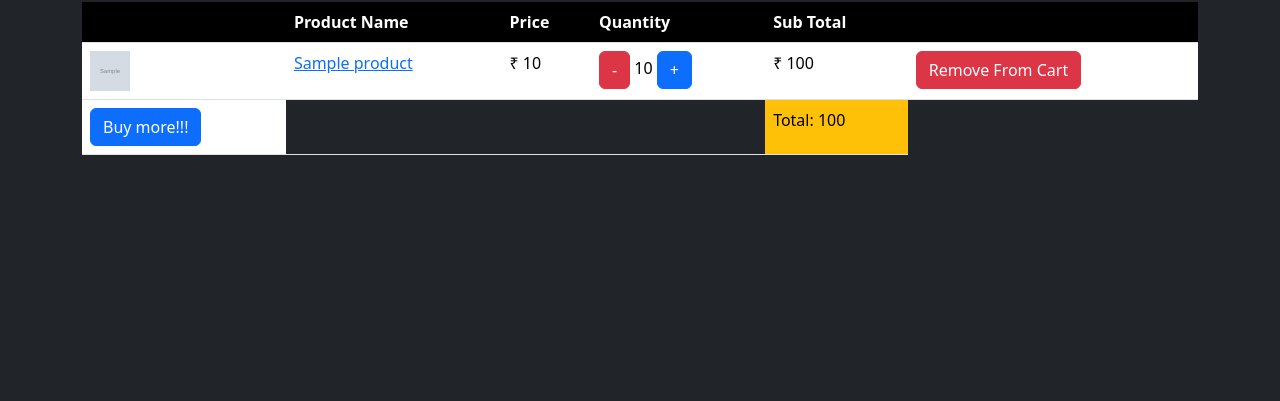
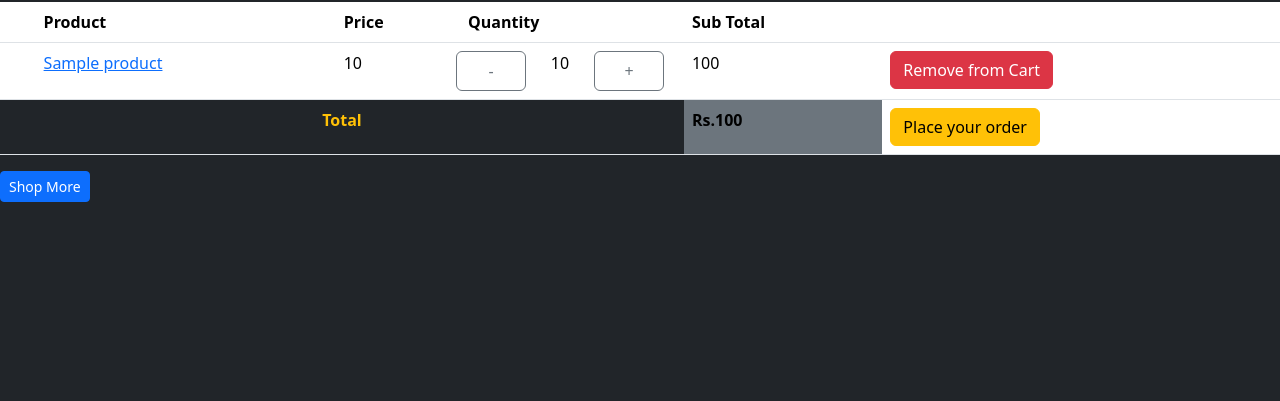
Before and after one commit to ananthakrishnanpta/b421-shop, a Django app: page /cart/ in a window 1280 px wide. Shown: the part 50-451 px from the top of the page. Run offline with Django 5.2, Linux system fonts and the light colour scheme; a user stored in the database is signed in; tables that the repository leaves empty hold one stand-in row (values such as "Sample post"); grey boxes marked "Sample" are stand-in pictures.

Commit message:
edits to cart

```diff
--- a/tshop/cart/templates/view_cart.html
+++ b/tshop/cart/templates/view_cart.html
@@ -1,19 +1,20 @@
 {% extends 'base.html' %}
 {% load static %}
-
 {% block title %}
-{{user.username}}'s Cart
+{{ user.username }}'s Cart
 {% endblock %}
 
 {% block content %}
+{% if cart_items %}
 
-<script src="{% static 'js/scripts.js' %}"></script>
-<div class="container">
-    <div class="cart-container">
 <table class="table">
-            <tr class="w-100">
-                <th></th>
-                <th>Product Name</th>
+    <thead>
+        <th>
+
+        </th>
+        <th>
+            Product
+        </th>
         <th>
             Price
         </th>
@@ -23,69 +24,52 @@
         <th>
             Sub Total
         </th>
-                <th></th>
-            </tr>
+        <th>
 
+        </th>
+    </thead>
+    <tbody>
         {% for item in cart_items %}
-            <!-- item starts here -->
-            <tr id = "item-{{item.id}}">
-                <td>
-                    <img src="{{item.product.image.url}}" alt="pic of {{item.product.name}}" class="thumbnail">
+        <tr class="h-10" id="cart-item-{{item.id}}">
+            <td class="w-auto">
+                {% if item.product.pic %}
+                    <img src="{{item.product.pic.url}}" height="20px" alt="An image of {{item.product.name}}">
+                {% endif %}
             </td>
             <td>
-                    <a href="{% url 'prod_detail' item.product.id %}">
-                    {{item.product.name}}
-                    </a>
+                <a href="{% url 'prod_detail' item.product.id %}">{{item.product.name }}</a>
             </td>
-
             <td>
-                    &#8377; {{item.product.price}}
+                {{item.product.price}}
             </td>
-
-                <td>
-                    <button class="btn btn-danger" id = "btn-rem-{{item.id}}" onclick="updateCart('{{item.id}}', false)">
+            <td class="grid">
+                <div class="row w-100">
+                <button onclick="updateCart('{% url 'rem_quantity' item.id %}', {{ item.id }}, false, '{{ csrf_token }}')" class="btn btn-outline-secondary col align-middle">
                     -
                 </button>
-                    <span id = "item-qnty-{{item.id}}">
-                        {{ item.quantity }}
-                    </span>
-                    <button class="btn btn-primary" id = "btn-add-{{item.id}}" onclick="updateCart('{{item.id}}', true)">
-                        +
-                    </button>
+                    <p id="quantity-{{ item.id }}" class="col align-middle text-center">{{item.quantity}}</p>
+                <button onclick="updateCart('{% url 'add_quantity' item.id %}', {{ item.id }}, true, '{{ csrf_token }}')" class="btn btn-outline-secondary col align-middle">+</button>
+                </div>
             </td>
-
+            <td id="total-price-{{ item.id }}">
+                {{item.sub_total}}
+            </td>
             <td>
-                   &#8377; <span id = "sub-total-{{item.id}}">{{item.sub_total}}</span>
-                </td>
-
-                <td>
-                    <a href="{% url 'rem_from_cart' item.id %}" class="btn btn-danger">Remove From Cart</a>
-                </td>
-
-            </tr>
-            <!-- item ends here -->
-        {% empty %}
-        <tr>
-            <td colspan="6">
-                <div>
-                    No items ... <a href="{% url 'homepage' %}"  class="btn btn-secondary">Go Shop</a>
-                </div>
+                <a href="{% url 'rem_from_cart' item.id %}" class="btn btn-danger">Remove from Cart</a>
             </td>
         </tr>
         {% endfor %}
+        <tr>
+            <th colspan="4" class="text-center text-warning bg-dark">Total</th>
+            <td class="bg-secondary"><strong>Rs.<span id="overall-total">{{ total_price }}</span></strong></td>
+           <td><a href="" class="btn btn-warning">Place your order</a></td>
+        </tr>
+    </tbody>
+</table>
 
-        <tr>
-            <td>
-                <a href="{% url 'homepage' %}" class="btn btn-primary">Buy more!!!</a>
-            </td>
-            <td colspan="3" class="bg-dark no-border"></td>
-            <td class="bg-warning">
-               Total: <span id = "total-price">{{total_price}}</span>
-            </td>
-        </tr>
+{% else %}
+Cart is Empty!!!
+{% endif %}
 
-
-        </table>
-    </div>
-</div>
+<a href="{% url 'homepage' %}" class="btn btn-sm btn-primary">Shop More</a>
 {% endblock %}
--- a/tshop/cart/urls.py
+++ b/tshop/cart/urls.py
@@ -5,5 +5,9 @@ from . import views
 urlpatterns = [
     path('add/<int:product_id>', views.addToCart, name = 'add_to_cart'),
     path('', views.viewCart, name = 'view_cart'),
-    path('rem/<int:cart_item_id>', views.remFromCart, name = 'rem_from_cart')
+    path('rem/<int:cart_item_id>', views.remFromCart, name = 'rem_from_cart'),
+
+                # The following url patterns will be requested by the JS function
+    path('addQuantity/<int:cart_item_id>', views.addQuantity, name='add_quantity'),
+    path('remQuantity/<int:cart_item_id>', views.remQuantity, name='rem_quantity'),
 ]
--- a/tshop/cart/views.py
+++ b/tshop/cart/views.py
@@ -1,6 +1,10 @@
 from django.shortcuts import render, redirect
 from .models import CartItem
 from mainapp.models import Product
+
+# implementing AJAX to update cart item quantity without refresh
+from django.http import JsonResponse
+from django.shortcuts import get_object_or_404
 
 # Create your views here.
 
@@ -33,13 +37,24 @@ def viewCart(request):
 # U
 
 def addQuantity(request, cart_item_id):
+    cart_item = get_object_or_404(CartItem, id=cart_item_id, user=request.user)
+    cart_item.quantity += 1
+    cart_item.save()
+    overall_total = sum(item.sub_total() for item in CartItem.objects.filter(user=request.user))
+    return JsonResponse({'quantity': cart_item.quantity, 'total_price': cart_item.sub_total(), 'overall_total': overall_total})
 
-    pass
 
 def remQuantity(request, cart_item_id):
-    pass
-
-
+    cart_item = get_object_or_404(CartItem, id=cart_item_id, user=request.user)
+    if cart_item.quantity > 1:
+        cart_item.quantity -= 1
+        cart_item.save()
+        overall_total = sum(item.sub_total() for item in CartItem.objects.filter(user=request.user))
+        return JsonResponse({'quantity': cart_item.quantity, 'total_price': cart_item.sub_total(), 'overall_total': overall_total})
+    else:
+        cart_item.delete()
+        overall_total = sum(item.sub_total() for item in CartItem.objects.filter(user=request.user))
+        return JsonResponse({'quantity': 0, 'total_price': 0, 'overall_total': overall_total})
 
 # D
 
--- a/tshop/mainapp/templates/base.html
+++ b/tshop/mainapp/templates/base.html
@@ -12,6 +12,8 @@
 
     <!-- custom css -->
      <link rel="stylesheet" href="{% static 'css/style.css' %}">
+
+     <script src="{% static 'js/scripts.js' %}"></script>
   </head>
   <body class="bg-dark text-light">
     <!-- base.html -->
```
Also changed, not shown: tshop/static/js/scripts.js (+26 -28 lines). Lines whose indentation alone changed are shown as unchanged.
